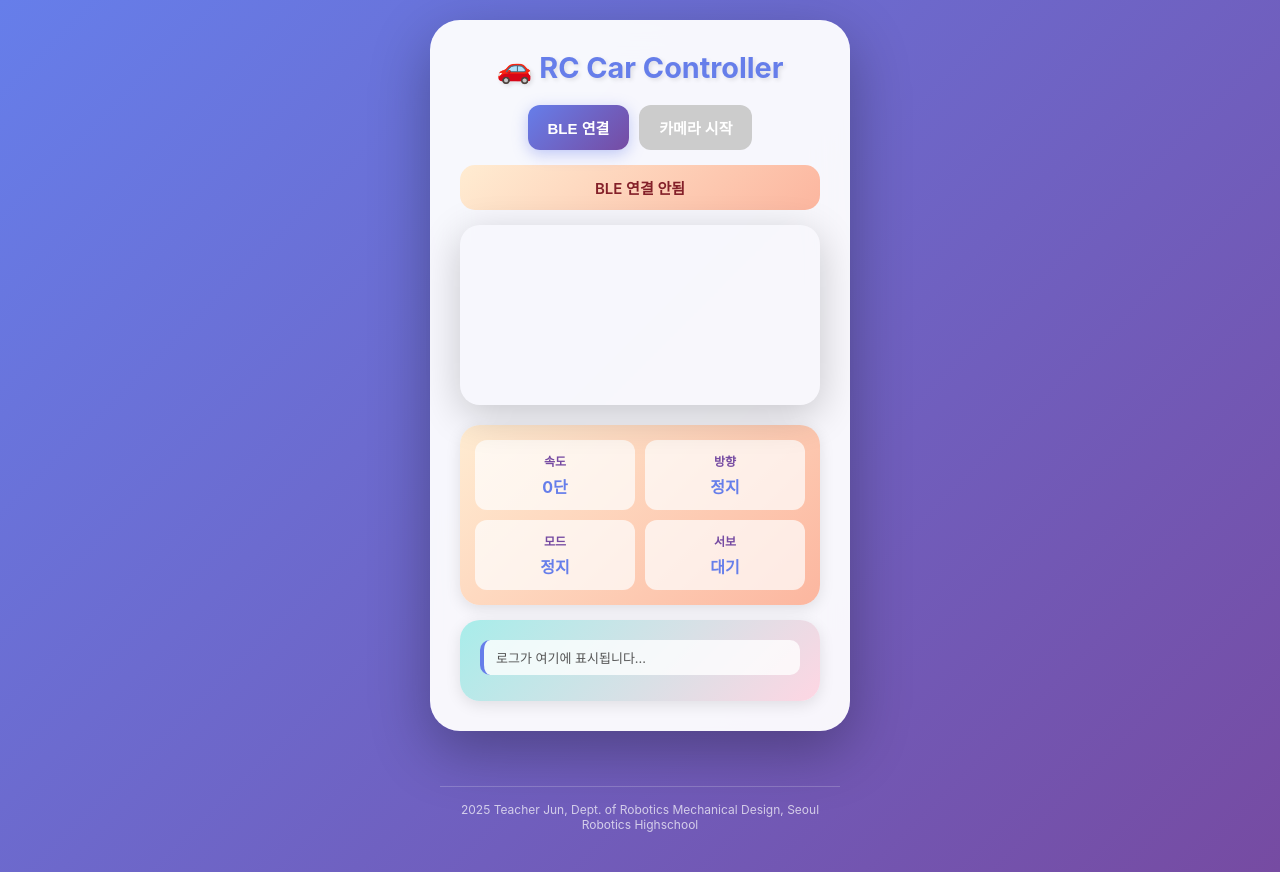
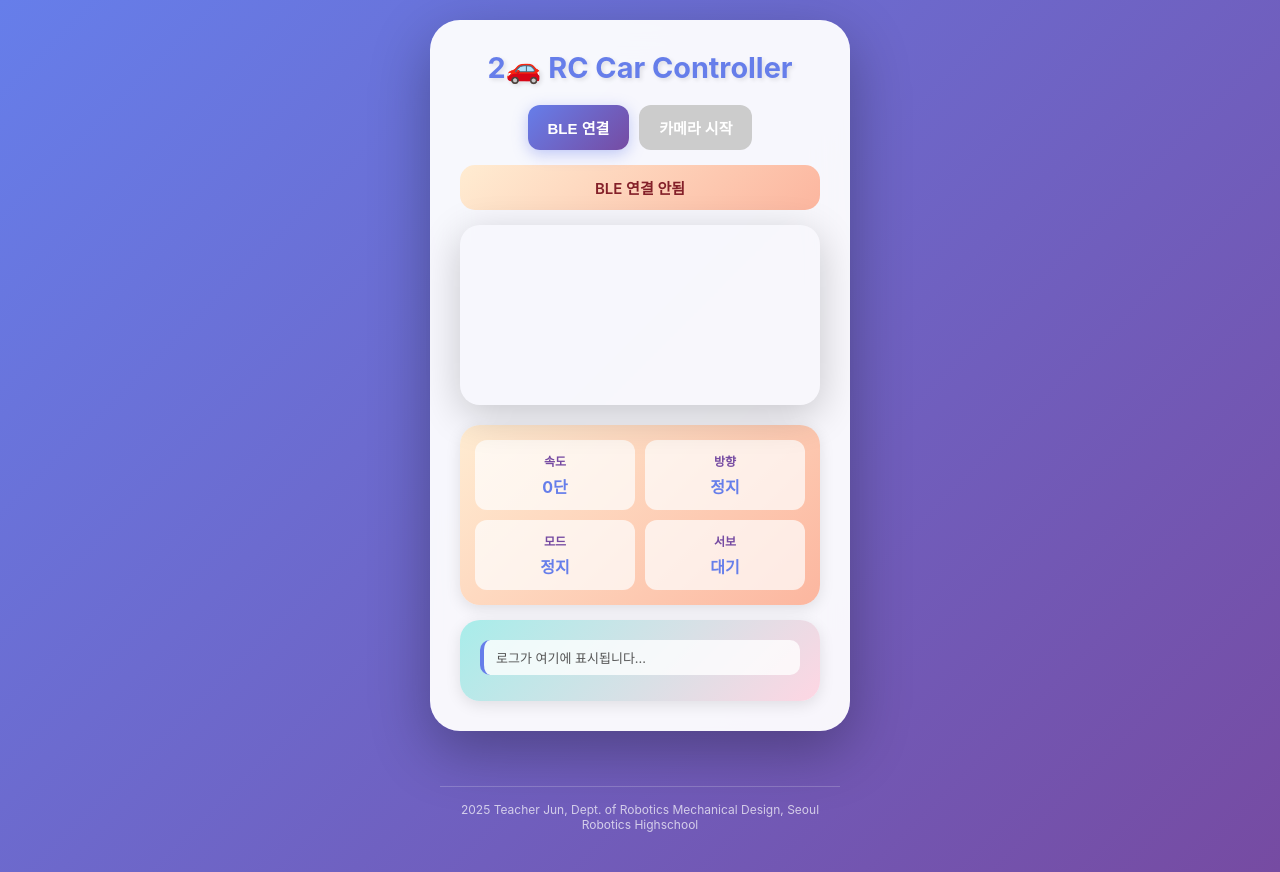
Before and after one commit to hngjuneui/srh-md, a plain HTML site: page rc/1103.html in a window 1280 px wide. Drawn offline with Linux system fonts and the light colour scheme.

Commit message:
Update 1103.html

```diff
--- a/rc/1103.html
+++ b/rc/1103.html
@@ -223,7 +223,7 @@
 </head>
 <body>
     <div class="container">
-        <h1>🚗 RC Car Controller</h1>
+        <h1>2🚗 RC Car Controller</h1>
 
         <div class="controls">
             <button id="connectBtn">BLE 연결</button>
```
